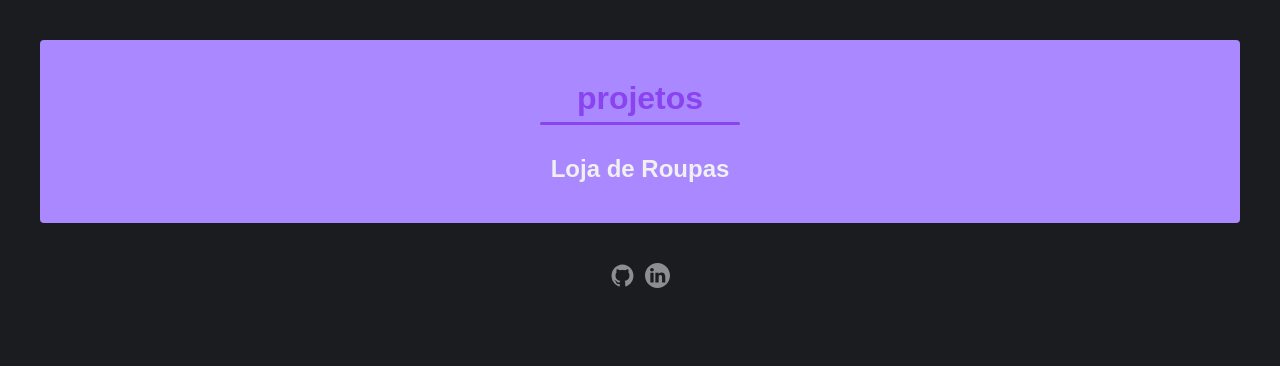
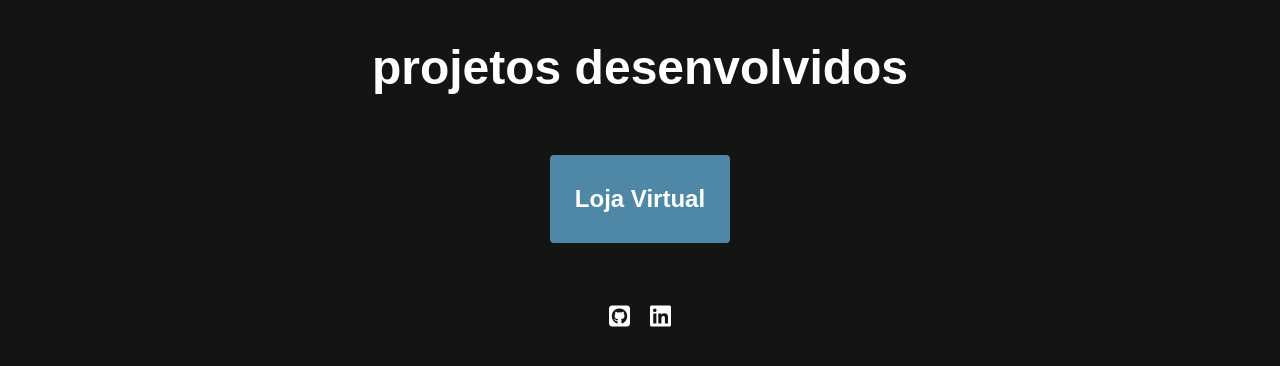
Before and after one commit to laisa-alves/online-clothing-store, a plain HTML site: page index.html in a window 1280 px wide. Drawn offline with Linux system fonts and the light colour scheme.

Commit message:
update index.html

```diff
--- a/index.html
+++ b/index.html
@@ -1,132 +1,103 @@
 <!DOCTYPE html>
-<html lang="en">
+<html lang="pt-br">
 
 <head>
     <meta charset="UTF-8">
     <meta name="viewport" content="width=device-width, initial-scale=1.0">
     <title>Lista de Projetos</title>
+    <script src="https://kit.fontawesome.com/efb63315b6.js" crossorigin="anonymous"></script>
+    <meta name="description" content="Projetos realizados durante a formação Full Stack da Ímã Tech.">
 
-    <style type="text/css">
+    <style>
         * {
             font-family: Arial, Helvetica, sans-serif;
             margin: 0;
+            padding: 0;
+            list-style: none;
+            text-decoration: none;
+            background: #141414;
+            color: #fff;
         }
 
-        body {
-            /* margin: 60px 100px; */
-            background: #1a1c1f;
-
+        .estrutura {
+            max-width: 1200px;
+            display: grid;
+            grid-template-columns: 1fr;
+            padding: 40px 30px 20px 30px;
+            justify-content: center;
+            justify-items: center;
+            margin: 0 auto;
+            text-align: center;
         }
 
-        main {
-            display: grid;
-            grid-template-columns: 1fr;
-            margin: 40px;
-            justify-content: center;
-            background: #a8f;
-            padding: 40px;
-            border-radius: 4px;
-            justify-items: center;
+        .titulo {
+            font-size: 3rem;
         }
 
-        h1::after {
-            content: '';
-            display: block;
-            height: 3px;
-            width: 200px;
-            background: #8944ef;
-            justify-self: center;
-            border-radius: 4px;
-            margin-top: 5px;
+        .projetos-lista {
+            max-width: 580px;
+            display: flex;
+            flex-wrap: wrap;
+            gap: 20px;
         }
 
-        /* Lista de projetos */
-        ul {
-            display: grid;
-            margin-top: 30px;
-            gap: 40px;
-            list-style: none;
-            padding-left: 0px;
+        .projetos-link {
+            display: block;
+            width: 180px;
+            font-size: 1.5rem;
+            padding: 30px 0;
+            background: #4E88A6;
+            border-radius: 4px;
+            font-weight: bold;
+            text-align: center;
         }
 
-        li a {
-            text-decoration: none;
+        .footer {
+            display: flex;
             justify-items: center;
-            color: #f0f0f0;
-            transition: .3s;
+            gap: 20px;
+            font-size: 1.5rem;
+            fill: #fff;
         }
 
-        li a:hover {
-            color: rgba(255, 255, 255, 0.5);
-        }
+        @media (max-width: 650px) {
+            body {
+                margin-bottom: 30px;
+            }
 
-        /* Redes sociais */
-        .redes-sociais {
-            display: flex;
-            justify-content: center;
-            justify-items: center;
-            gap: 10px;
-        }
+            .estrutura {
+                padding: 30px 20px 10px 20px;
+            }
 
-        svg {
-            fill: rgba(255, 255, 255, 0.5);
-            transition: .3s;
-        }
+            .titulo {
+                font-size: 2rem;
+                max-width: 300px;
+            }
 
-        svg:hover {
-            fill: #a8f;
-        }
-
-        /* Estruturas isoladas */
-        h1 {
-            color: #8944ef;
-            text-align: center;
+            .projetos-lista {
+                display: grid;
+            }
         }
     </style>
-
 </head>
 
 <body>
+    <header class="header estrutura">
+        <h1 class="titulo">projetos desenvolvidos</h1>
+    </header>
 
-    <main class="estrutua">
-        <h1>projetos</h1>
+    <div class="projetos estrutura">
+        <ul class="projetos-lista">
+            <li><a class="projetos-link" href="./loja-de-roupas/index.html" target="_blank">Loja Virtual</a></li>
+        </ul>
+    </div>
 
-        <ul class="projetos">
-            <li>
-                <a class="Style Central" href="loja-de-roupas/index.html" target="_blank">
-                    <h2>Loja de Roupas</h2>
-                </a>
-            </li>
-        </ul>
-    </main>
+    <footer class="footer estrutura">
+        <a id="github" href="https://github.com/laisa-alves" target="_blank" aria-label="github"><i
+                class="fa-brands fa-square-github"></i></a>
 
-    <footer class="redes-sociais">
-        <a id="github" href="https://github.com/laisa-alves" target="_blank">
-
-            <?xml version="1.0" ?>
-            <!DOCTYPE svg PUBLIC '-//W3C//DTD SVG 1.1//EN' 'http://www.w3.org/Graphics/SVG/1.1/DTD/svg11.dtd'>
-            <svg height="25px" id="Layer_1" style="enable-background:new 0 0 512 512;" version="1.1"
-                viewBox="0 0 512 512" width="25px" xml:space="preserve" xmlns="http://www.w3.org/2000/svg"
-                xmlns:xlink="http://www.w3.org/1999/xlink">
-                <g>
-                    <path class="st0"
-                        d="M256,32C132.3,32,32,134.8,32,261.7c0,101.5,64.2,187.5,153.2,217.9c11.2,2.1,15.3-5,15.3-11.1c0-5.5-0.2-19.9-0.3-39.1c-62.3,13.9-75.5-30.8-75.5-30.8c-10.2-26.5-24.9-33.6-24.9-33.6c-20.3-14.3,1.5-14,1.5-14c22.5,1.6,34.3,23.7,34.3,23.7c20,35.1,52.4,25,65.2,19.1c2-14.8,7.8-25,14.2-30.7c-49.7-5.8-102-25.5-102-113.5c0-25.1,8.7-45.6,23-61.6c-2.3-5.8-10-29.2,2.2-60.8c0,0,18.8-6.2,61.6,23.5c17.9-5.1,37-7.6,56.1-7.7c19,0.1,38.2,2.6,56.1,7.7c42.8-29.7,61.5-23.5,61.5-23.5c12.2,31.6,4.5,55,2.2,60.8c14.3,16.1,23,36.6,23,61.6c0,88.2-52.4,107.6-102.3,113.3c8,7.1,15.2,21.1,15.2,42.5c0,30.7-0.3,55.5-0.3,63c0,6.1,4,13.3,15.4,11C415.9,449.1,480,363.1,480,261.7C480,134.8,379.7,32,256,32z" />
-                </g>
-            </svg>
-        </a>
-
-        <a id="linkedin" href="https://www.linkedin.com/in/laisaalves" target="_blank">
-
-            <?xml version="1.0" ?>
-            <!DOCTYPE svg PUBLIC '-//W3C//DTD SVG 1.1//EN' 'http://www.w3.org/Graphics/SVG/1.1/DTD/svg11.dtd'>
-            <svg height="25px" style="fill-rule:evenodd;clip-rule:evenodd;stroke-linejoin:round;stroke-miterlimit:2;"
-                version="1.1" viewBox="0 0 512 512" width="25px" xml:space="preserve" xmlns="http://www.w3.org/2000/svg"
-                xmlns:serif="http://www.serif.com/" xmlns:xlink="http://www.w3.org/1999/xlink">
-                <path
-                    d="M256,0c141.29,0 256,114.71 256,256c0,141.29 -114.71,256 -256,256c-141.29,0 -256,-114.71 -256,-256c0,-141.29 114.71,-256 256,-256Zm-80.037,399.871l0,-199.921l-66.464,0l0,199.921l66.464,0Zm239.62,0l0,-114.646c0,-61.409 -32.787,-89.976 -76.509,-89.976c-35.255,0 -51.047,19.389 -59.889,33.007l0,-28.306l-66.447,0c0.881,18.757 0,199.921 0,199.921l66.446,0l0,-111.65c0,-5.976 0.43,-11.95 2.191,-16.221c4.795,-11.935 15.737,-24.299 34.095,-24.299c24.034,0 33.663,18.34 33.663,45.204l0,106.966l66.45,0Zm-272.403,-296.321c-22.74,0 -37.597,14.95 -37.597,34.545c0,19.182 14.405,34.544 36.717,34.544l0.429,0c23.175,0 37.6,-15.362 37.6,-34.544c-0.43,-19.595 -14.424,-34.545 -37.149,-34.545Z" />
-            </svg>
-        </a>
-
+        <a id="linkedin" href="https://www.linkedin.com/in/laisaalves" target="_blank" aria-label="linkedin"><i
+                class="fa-brands fa-linkedin"></i></a>
     </footer>
 
 </body>
```
